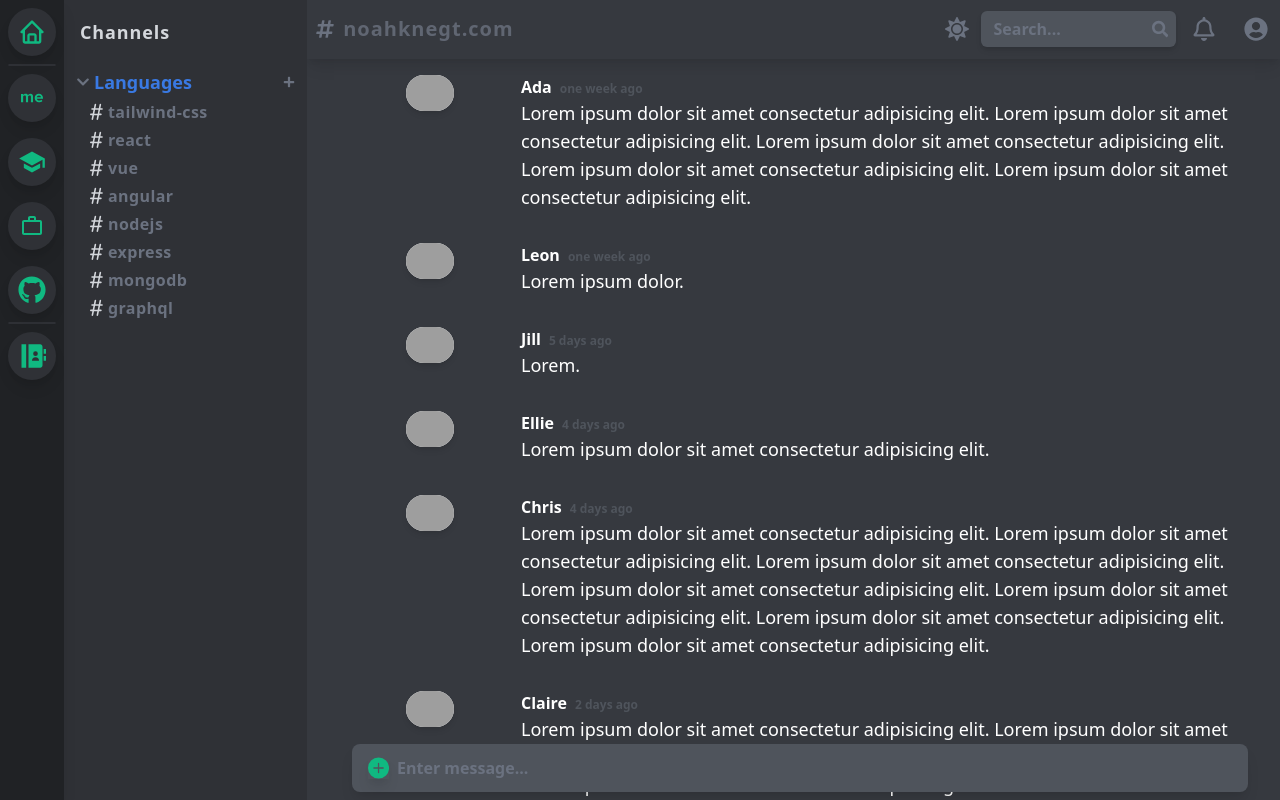
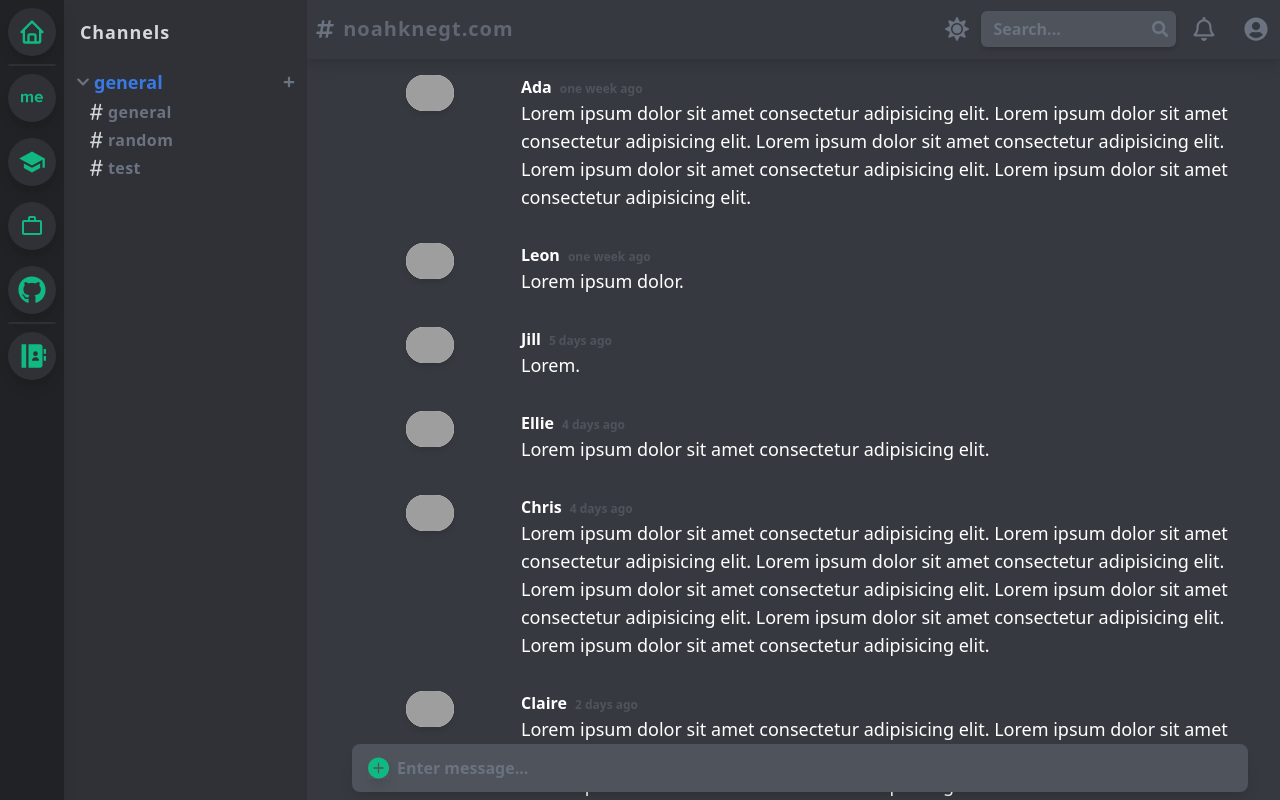
Before and after one commit to noahsprojects/website, a Next.js app: page / in a window 1280 px wide. Built offline with nearby package versions, Linux system fonts and the light colour scheme; grey boxes are pictures that could not be loaded.

Commit message:
core: Make the dropdownboxes dynamic as argument
Signed-off-by: Noah Knegt <github@noahknegt.com>

```diff
--- a/pages/components/ChannelBar.tsx
+++ b/pages/components/ChannelBar.tsx
@@ -2,20 +2,25 @@ import { useState } from 'react';
 import { BsHash } from 'react-icons/bs';
 import { FaChevronDown, FaChevronRight, FaPlus } from 'react-icons/fa';
 
-const topics = ['tailwind-css', 'react', 'vue', 'angular', 'nodejs', 'express', 'mongodb', 'graphql'];
+export type ChannelBarProps = {
+	header: string,
+	topics: string[]
+};
 
-const ChannelBar = () => {
+const ChannelBar = ({ dropdowns }: { dropdowns: ChannelBarProps[] }) => {
+	let dropdownArray = dropdowns.map((dropdown) => <Dropdown header={dropdown.header} selections={dropdown.topics}/>);
+
 	return (
 		<div className='shadow-lg channel-bar'>
 			<ChannelBlock />
 			<div className='channel-container'>
-			<Dropdown header='Languages' selections={topics} />
+				{dropdownArray}
 			</div>
 		</div>
 	);
 };
 
-const Dropdown = ({ header, selections }) => {
+const Dropdown = ({ header, selections }: {header: string, selections}) => {
   	const [expanded, setExpanded] = useState(true);
 
 	return (
--- a/pages/index.tsx
+++ b/pages/index.tsx
@@ -1,11 +1,19 @@
 import SideBar from './components/SideBar';
-import Channelbar from './components/ChannelBar';
+import ChannelBar from './components/ChannelBar';
+import { ChannelBarProps } from './components/ChannelBar';
 import ContentContainer from './components/ContentContainer';
+
+const Channels: ChannelBarProps[] = [
+	{
+		header: 'general',
+		topics: ['general', 'random', 'test'],
+	}
+];
 
 const HomePage = () => (
 	<div className="flex">
 		<SideBar />
-		<Channelbar />
+		<ChannelBar dropdowns={Channels}/>
 		<ContentContainer />
 	</div>
 )
--- a/pages/login.tsx
+++ b/pages/login.tsx
@@ -1,6 +1,6 @@
 import SideBar from './components/SideBar';
-import Channelbar from './components/ChannelBar.js';
-import ContentContainer from './components/ContentContainer.js';
+import Channelbar from './components/ChannelBar';
+import ContentContainer from './components/ContentContainer';
 
 const LoginPage = () => (
 	<div className="flex">
```
Lines whose indentation alone changed are shown as unchanged.
